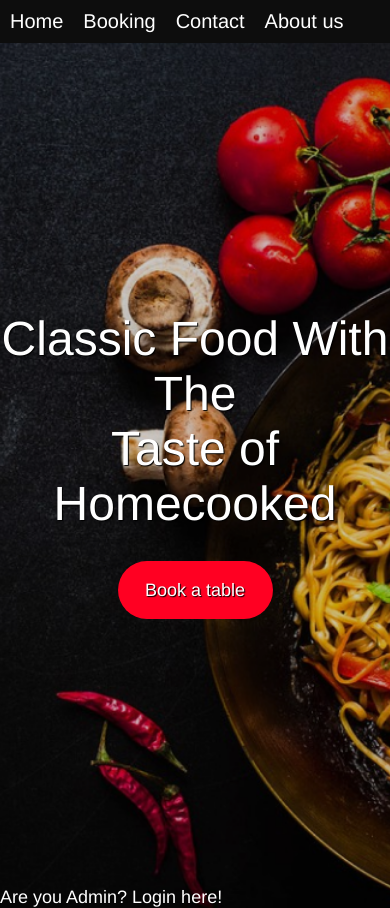
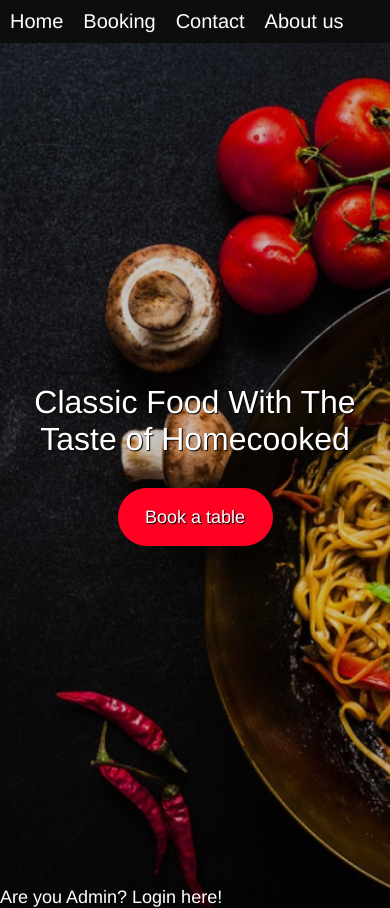
Before and after one commit to Alexandrhall/restaurant-app, a React (Create React App) app in the folder client/: page / in a window 390 px wide. Built offline with nearby package versions, Linux system fonts and the light colour scheme.

Commit message:
Home page styling

```diff
--- a/client/src/styles/home.scss
+++ b/client/src/styles/home.scss
@@ -52,3 +52,9 @@ html {
     background-color: #db001d;
   }
 }
+
+@media only screen and (max-width: 768px) {
+  .hero-text {
+    font-size: 32px;
+  }
+}
```
